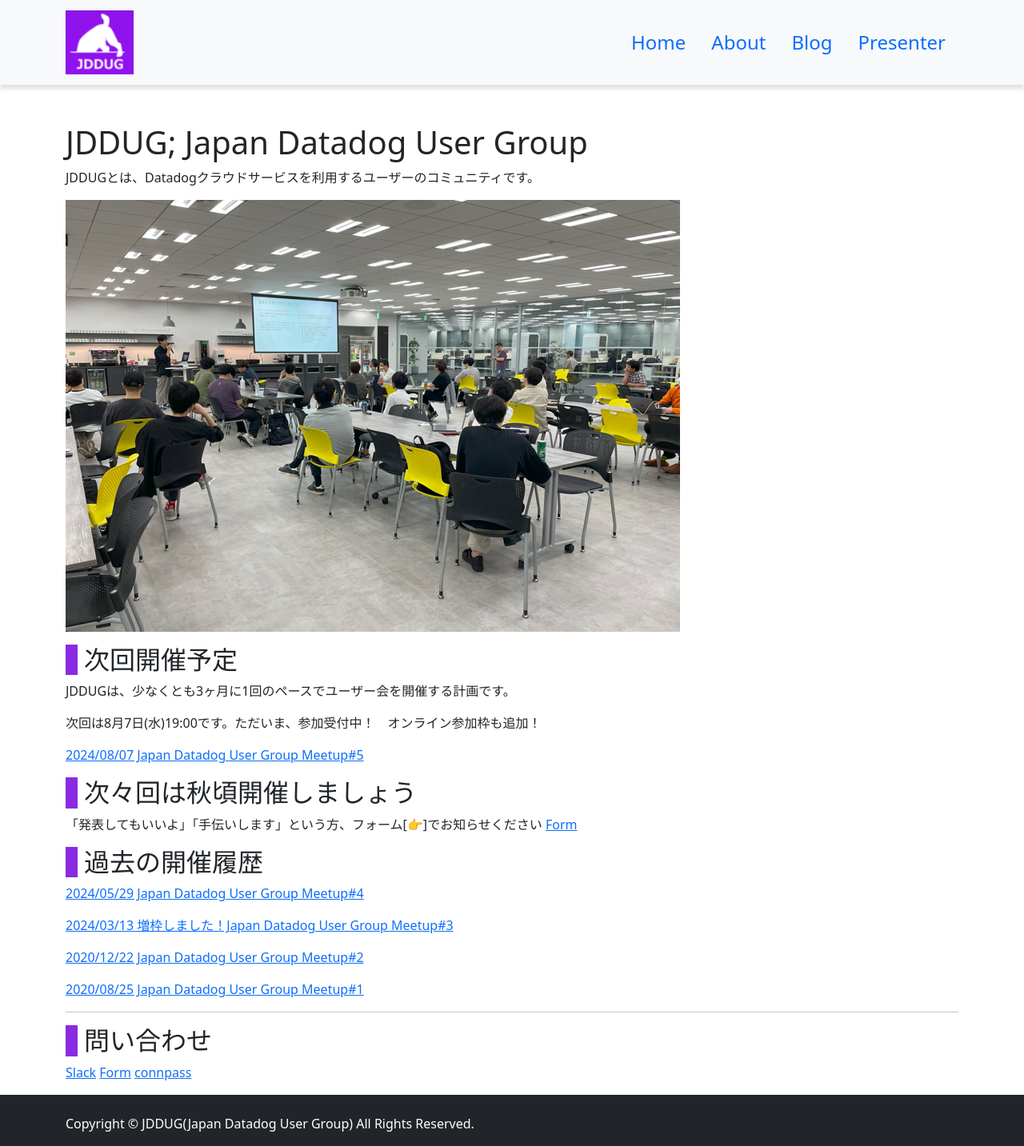
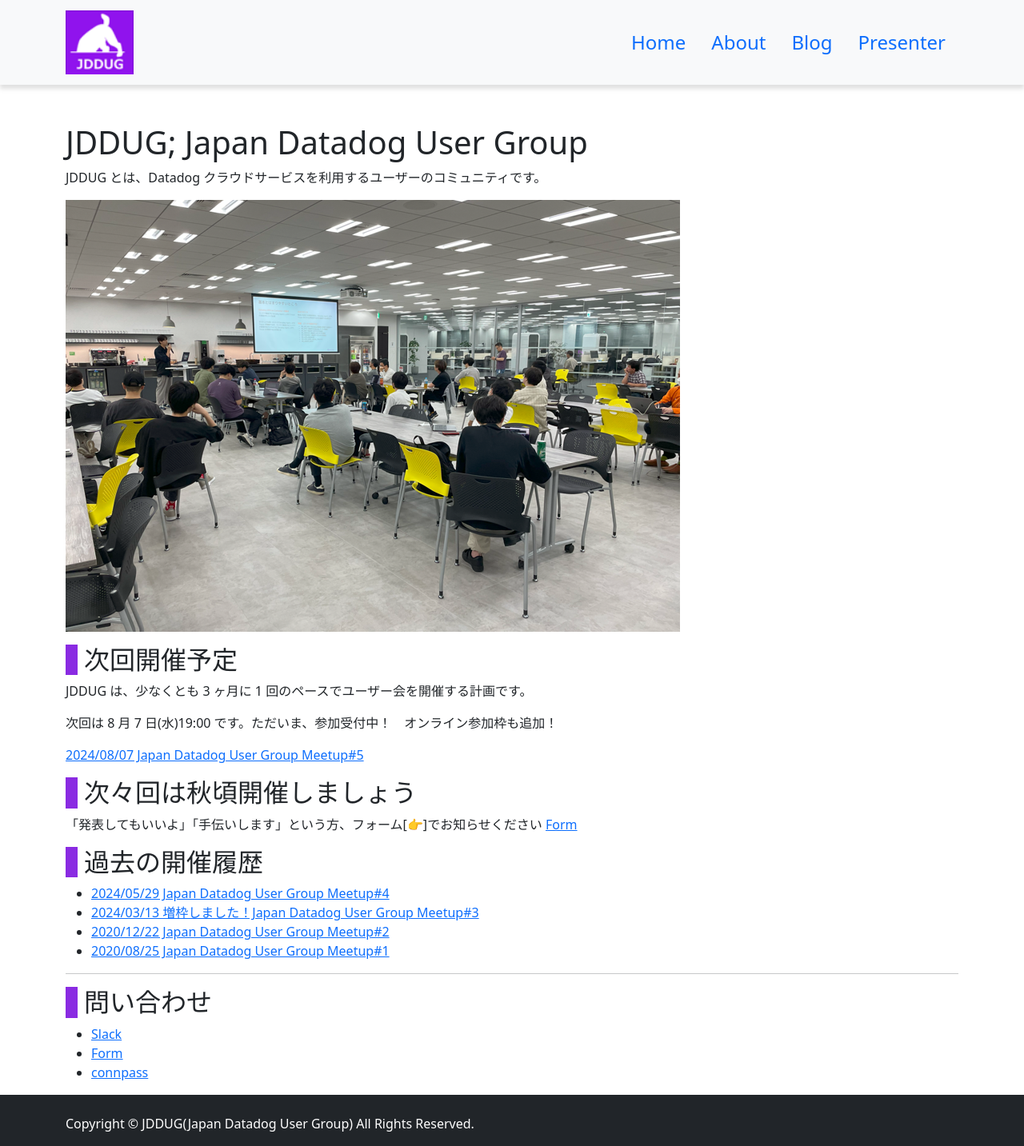
Before and after one commit to jdd-ug/jdd-ug.github.io, a Jekyll site: the page built from index.md, in a window 1280 px wide. Shown: the whole page at 80% size. Built offline with Jekyll 4.4.1, drawn with Linux system fonts in a browser that asks for light colours.

Commit message:
Add bullet point

```diff
--- a/index.md
+++ b/index.md
@@ -5,15 +5,15 @@
 
 # JDDUG; Japan Datadog User Group
 
-JDDUGとは、Datadogクラウドサービスを利用するユーザーのコミュニティです。
+JDDUG とは、Datadog クラウドサービスを利用するユーザーのコミュニティです。
 
 ![JDDUG meetup](/assets/images/top_meetup.png)
 
 ## 次回開催予定
 
-JDDUGは、少なくとも3ヶ月に1回のペースでユーザー会を開催する計画です。
+JDDUG は、少なくとも 3 ヶ月に 1 回のペースでユーザー会を開催する計画です。
 
-次回は8月7日(水)19:00です。ただいま、参加受付中！　オンライン参加枠も追加！
+次回は 8 月 7 日(水)19:00 です。ただいま、参加受付中！　オンライン参加枠も追加！
 
 [2024/08/07 Japan Datadog User Group Meetup#5](https://datadog-jp.connpass.com/event/324770/)
 
@@ -22,21 +22,17 @@
 「発表してもいいよ」「手伝いします」という方、フォーム[👉]でお知らせください
 [Form](https://forms.gle/SoJrRUvX4FcysogP9)
 
-
 ## 過去の開催履歴
 
-[2024/05/29 Japan Datadog User Group Meetup#4](https://datadog-jp.connpass.com/event/317091/)
-
-[2024/03/13 増枠しました！Japan Datadog User Group Meetup#3](https://datadog-jp.connpass.com/event/309899/)
-
-[2020/12/22 Japan Datadog User Group Meetup#2](https://datadog-jp.connpass.com/event/196957/)
-
-[2020/08/25 Japan Datadog User Group Meetup#1](https://datadog-jp.connpass.com/event/185920/)
+- [2024/05/29 Japan Datadog User Group Meetup#4](https://datadog-jp.connpass.com/event/317091/)
+- [2024/03/13 増枠しました！Japan Datadog User Group Meetup#3](https://datadog-jp.connpass.com/event/309899/)
+- [2020/12/22 Japan Datadog User Group Meetup#2](https://datadog-jp.connpass.com/event/196957/)
+- [2020/08/25 Japan Datadog User Group Meetup#1](https://datadog-jp.connpass.com/event/185920/)
 
 ---
 
 ## 問い合わせ
 
-[Slack](https://t.co/dpBETMaosn)
-[Form](https://forms.gle/SoJrRUvX4FcysogP9)
-[connpass](https://datadog-jp.connpass.com/)
+- [Slack](https://t.co/dpBETMaosn)
+- [Form](https://forms.gle/SoJrRUvX4FcysogP9)
+- [connpass](https://datadog-jp.connpass.com/)
```
